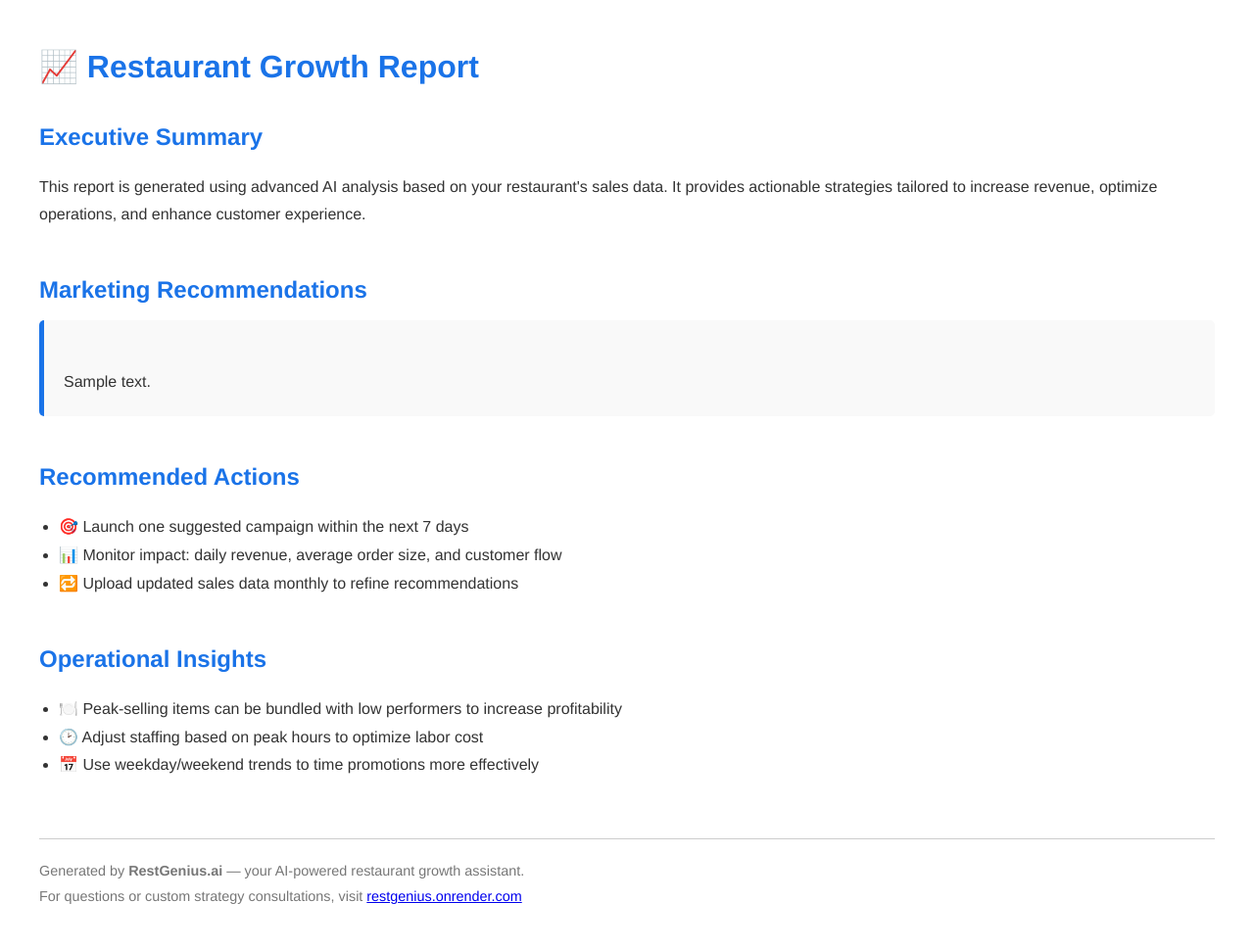
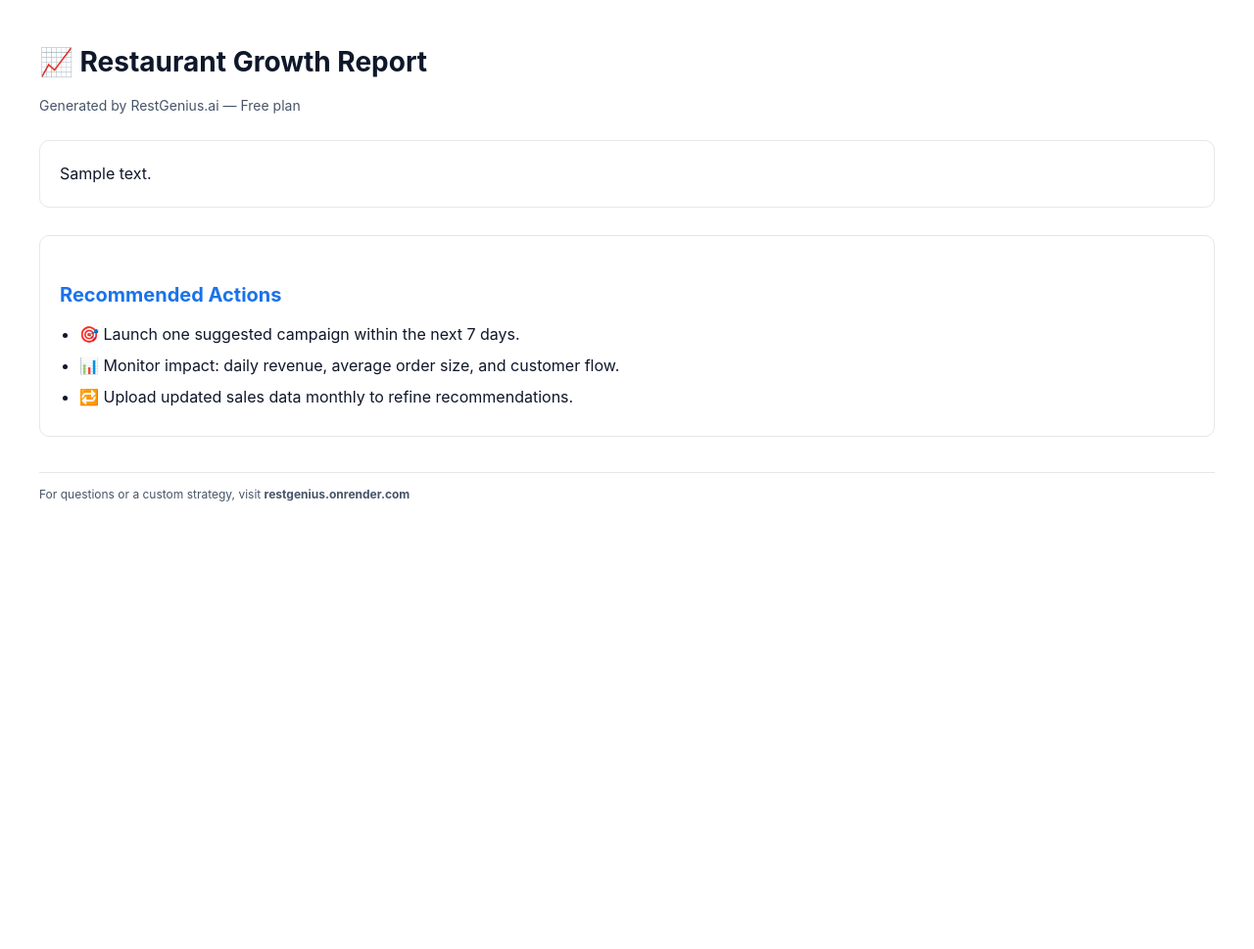
Before and after one commit to RestGenius/restgenius, a Flask app: template templates/report.html in a window 1280 px wide. Shown: the whole page at 98% size. After the commit the page ends 512 px from the top, so only its background shows below. Run offline with Flask 3, Linux system fonts and the light colour scheme; the template is opened without the code that fills it: most values are stand-ins (such as "Sample title", 1, 10 or a date in 2020).

Commit message:
Update report.html

```diff
--- a/templates/report.html
+++ b/templates/report.html
@@ -1,105 +1,65 @@
 <!DOCTYPE html>
 <html lang="en">
 <head>
-  <meta charset="UTF-8">
+  <meta charset="utf-8" />
   <title>Restaurant Marketing Report</title>
   <style>
+    :root { --ink:#0f172a; --muted:#475569; --accent:#1a73e8; --border:#e5e7eb; }
+    * { box-sizing:border-box; }
     body {
-      font-family: "Helvetica Neue", Helvetica, Arial, sans-serif;
+      font-family: -apple-system, Segoe UI, Roboto, Inter, Arial, sans-serif;
       margin: 40px;
-      color: #333;
-      line-height: 1.8;
+      color: var(--ink);
+      line-height: 1.65;
     }
-    h1, h2, h3 {
-      color: #1a73e8;
-      margin-bottom: 10px;
+    h1 { font-size: 28px; margin: 0 0 10px; color: var(--ink); }
+    h2 { font-size: 20px; margin: 24px 0 10px; color: var(--accent); }
+    .muted { color: var(--muted); font-size: 14px; margin-bottom: 24px; }
+    .section { margin-bottom: 28px; }
+    .card {
+      border:1px solid var(--border);
+      border-radius:10px;
+      padding:20px;
+      background:#fff;
     }
-    .section {
-      margin-bottom: 40px;
-    }
-    .highlight {
-      background-color: #f9f9f9;
-      padding: 20px;
-      border-left: 5px solid #1a73e8;
-      border-radius: 5px;
-      white-space: pre-line;
-    }
-    ul {
-      padding-left: 20px;
-    }
+    ul { padding-left: 20px; margin: 10px 0 0; }
+    li { margin:6px 0; }
     footer {
-      margin-top: 60px;
-      font-size: 0.9em;
-      color: #777;
-      border-top: 1px solid #ccc;
-      padding-top: 20px;
+      margin-top: 36px; font-size: 12px; color: var(--muted);
+      border-top:1px solid var(--border); padding-top:12px;
     }
   </style>
 </head>
 <body>
   <h1>📈 Restaurant Growth Report</h1>
+  <div class="muted">Generated by RestGenius.ai — {{ "PRO" if is_pro else "Free" }} plan</div>
 
-  <!-- Блок 1 — Короткий вступ -->
-  <div class="section">
-    <h2>Executive Summary</h2>
-    <p>
-      This report is generated using advanced AI analysis based on your restaurant's sales data.
-      It provides actionable strategies tailored to increase revenue, optimize operations, and enhance customer experience.
-    </p>
+  <!-- Основний блок з рекомендаціями (HTML від моделі) -->
+  <div class="section card">
+    {{ content | safe }}
   </div>
 
-  <!-- Блок 2 — Основні рекомендації -->
-  <div class="section">
-    <h2>Marketing Recommendations</h2>
-    <div class="highlight">
-      {{ content | replace('\n', '<br><br>') | safe }}
+  {% if is_pro %}
+    <div class="section card">
+      {{ roi_forecast | safe }}
     </div>
-  </div>
 
-  <!-- Блок 3 — Дії для впровадження -->
-  <div class="section">
+    <div class="section card">
+      {{ top_campaign | safe }}
+    </div>
+  {% endif %}
+
+  <div class="section card">
     <h2>Recommended Actions</h2>
     <ul>
-      <li>🎯 Launch one suggested campaign within the next 7 days</li>
-      <li>📊 Monitor impact: daily revenue, average order size, and customer flow</li>
-      <li>🔁 Upload updated sales data monthly to refine recommendations</li>
+      <li>🎯 Launch one suggested campaign within the next 7 days.</li>
+      <li>📊 Monitor impact: daily revenue, average order size, and customer flow.</li>
+      <li>🔁 Upload updated sales data monthly to refine recommendations.</li>
     </ul>
   </div>
 
-  <!-- Блок 4 — Операційні інсайти -->
-  <div class="section">
-    <h2>Operational Insights</h2>
-    <ul>
-      <li>🍽️ Peak-selling items can be bundled with low performers to increase profitability</li>
-      <li>🕑 Adjust staffing based on peak hours to optimize labor cost</li>
-      <li>📅 Use weekday/weekend trends to time promotions more effectively</li>
-    </ul>
-  </div>
-
-  <!-- Блок 5 — ДОДАТКОВО ДЛЯ PRO -->
-  {% if is_pro %}
-    <div class="section">
-      <h2>📊 ROI & Financial Forecast</h2>
-      <div class="highlight">
-        {{ roi_forecast | replace('\n', '<br><br>') | safe }}
-      </div>
-    </div>
-
-    <div class="section">
-      <h2>🚀 Advanced Strategy Suggestions</h2>
-      <ul>
-        <li>🎯 Launch high-ROI campaign: "{{ top_campaign }}"</li>
-        <li>🧠 Apply AI-driven customer segmentation for remarketing</li>
-        <li>📅 Schedule offers based on historical demand patterns</li>
-      </ul>
-    </div>
-  {% endif %}
-
-  <!-- Блок 6 — Футер -->
   <footer>
-    Generated by <strong>RestGenius.ai</strong> — your AI-powered restaurant growth assistant.
-    <br>
-    For questions or custom strategy consultations, visit <a href="https://restgenius.onrender.com">restgenius.onrender.com</a>
+    For questions or a custom strategy, visit <strong>restgenius.onrender.com</strong>
   </footer>
 </body>
 </html>
```
